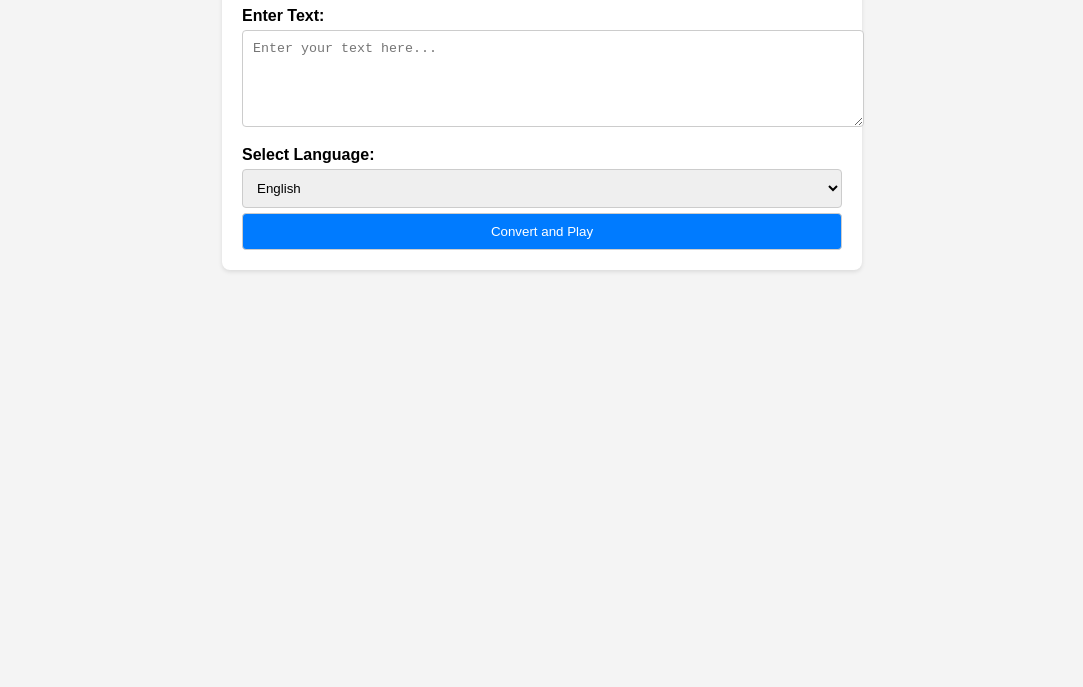
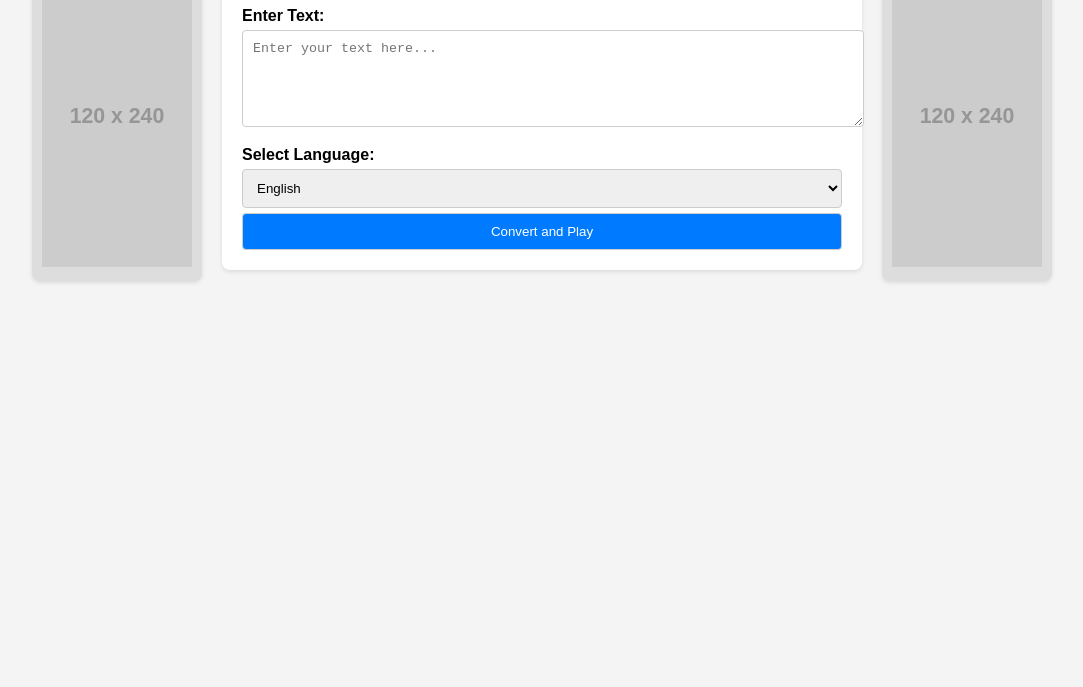
Before and after one commit to nguyenhoaloiag/t2s, a plain HTML site: page static/index.html in a window 1280 px wide. Shown: the part 113-800 px from the top of the page, without its empty margins (98-1181 px from the left). Drawn offline with Linux system fonts and the light colour scheme; placeholder pictures from the web are drawn by us.

Commit message:
add file

```diff
--- a/static/index.html
+++ b/static/index.html
@@ -1,33 +1,55 @@
 <!DOCTYPE html>
 <html lang="en">
 <head>
-    <meta charset="UTF-8">
-    <meta name="viewport" content="width=device-width, initial-scale=1.0">
+  <meta charset="UTF-8" />
+  <meta name="viewport" content="width=device-width, initial-scale=1.0"/>
   <title>Text-to-Speech Converter</title>
   <style>
     body {
       font-family: Arial, sans-serif;
-            margin: 20px;
+      margin: 0;
       padding: 0;
       background-color: #f4f4f4;
     }
+
+    .layout {
+      display: flex;
+      flex-direction: row;
+      justify-content: center;
+      align-items: flex-start;
+      padding: 20px;
+      gap: 20px;
+    }
+
+    .ad {
+      width: 150px;
+      background-color: #ddd;
+      padding: 10px;
+      border-radius: 8px;
+      text-align: center;
+      box-shadow: 0 2px 4px rgba(0, 0, 0, 0.1);
+    }
+
     .container {
       max-width: 600px;
-            margin: auto;
+      width: 100%;
       padding: 20px;
       background: #fff;
       border-radius: 8px;
       box-shadow: 0 2px 4px rgba(0, 0, 0, 0.1);
     }
+
     h1 {
       text-align: center;
       color: #333;
     }
+
     label {
       display: block;
       margin-top: 15px;
       font-weight: bold;
     }
+
     textarea, select, button {
       width: 100%;
       padding: 10px;
@@ -35,14 +57,17 @@
       border: 1px solid #ccc;
       border-radius: 4px;
     }
+
     button {
       background-color: #007bff;
       color: white;
       cursor: pointer;
     }
+
     button:hover {
       background-color: #0056b3;
     }
+
     audio {
       display: block;
       margin: 20px auto;
@@ -51,6 +76,12 @@
   </style>
 </head>
 <body>
+  <div class="layout">
+    <div class="ad">
+      <p>Quảng cáo trái</p>
+      <img src="https://via.placeholder.com/120x240" alt="Ad Left" style="width: 100%;" />
+    </div>
+
     <div class="container">
       <h1>Text-to-Speech Converter</h1>
       <form id="text-to-speech-form">
@@ -65,14 +96,17 @@
           <option value="de">German</option>
           <option value="hi">Hindi</option>
           <option value="vi">Vietnamese</option>
-
-                <!-- Add more languages as needed -->
         </select>
 
         <button type="button" onclick="convertTextToSpeech()">Convert and Play</button>
       </form>
+      <audio id="audio-player" controls style="display: none;"></audio>
+    </div>
 
-        <audio id="audio-player" controls style="display: none;"></audio>
+    <div class="ad">
+      <p>Quảng cáo phải</p>
+      <img src="https://via.placeholder.com/120x240" alt="Ad Right" style="width: 100%;" />
+    </div>
   </div>
 
   <script>
```
Lines whose indentation alone changed are shown as unchanged.
